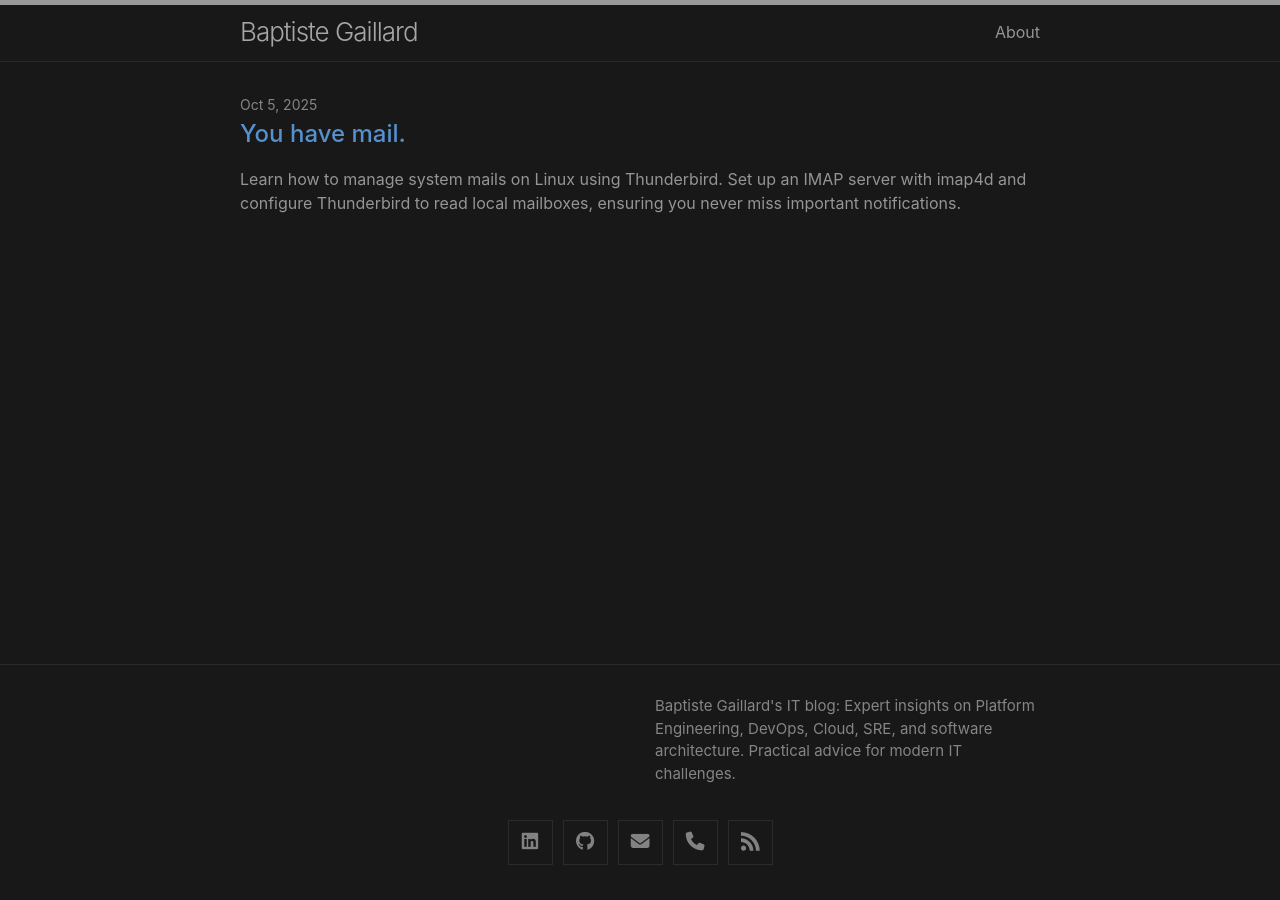
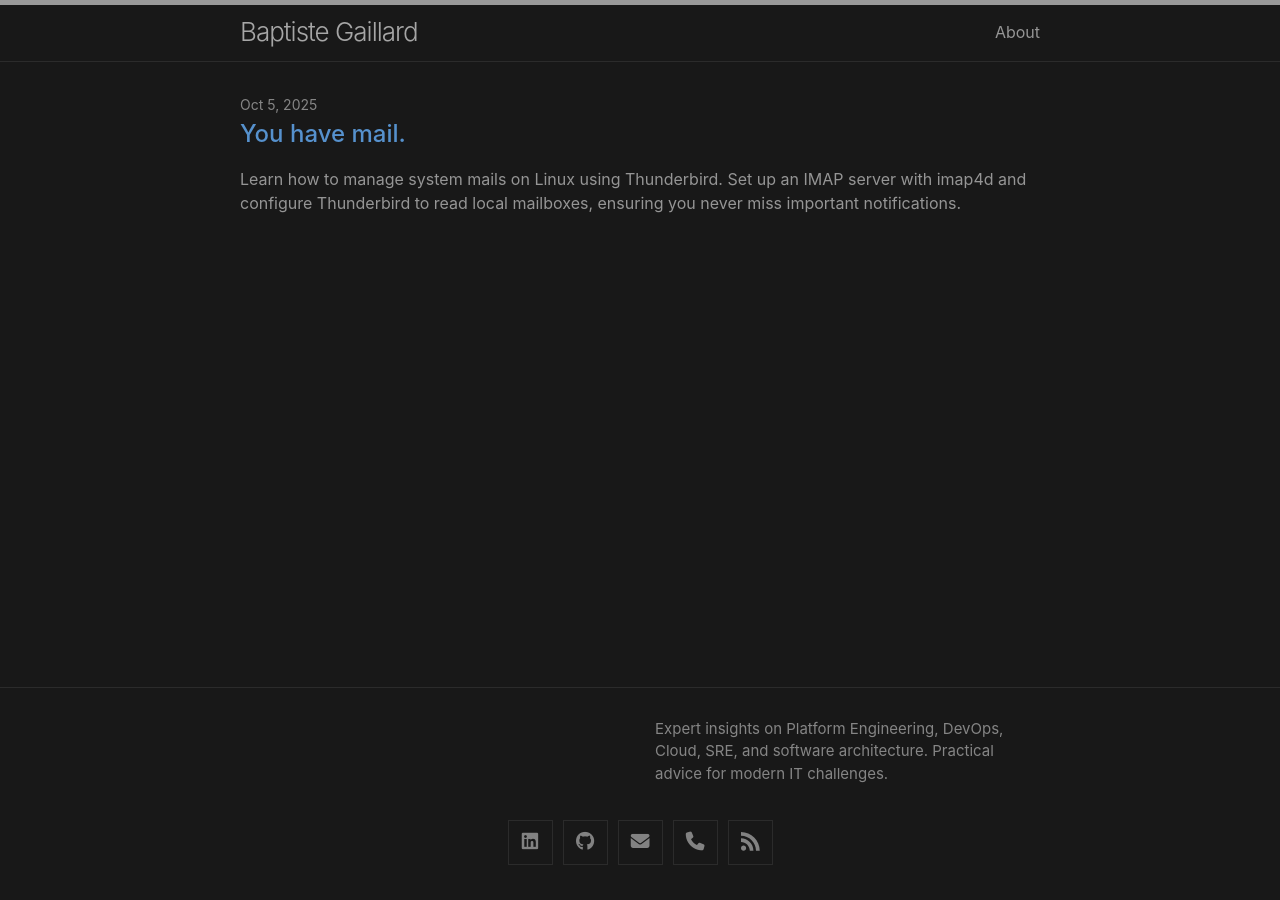
Before and after one commit to bgaillard/bgaillard.github.io, a Jekyll site: the page built from index.md, in a window 1280 px wide. Built offline with Jekyll 4.4.1, drawn with Linux system fonts in a browser that asks for light colours; nearby versions of some CDN libraries.

Commit message:
Improve meta description.

```diff
--- a/_config.yml
+++ b/_config.yml
@@ -21,7 +21,7 @@
 title: Baptiste Gaillard
 email: baptiste.gaillard@gmail.com
 description: >-
-  Baptiste Gaillard's IT blog: Expert insights on Platform Engineering, DevOps, Cloud, SRE, and software architecture. Practical advice for modern IT challenges.
+  Expert insights on Platform Engineering, DevOps, Cloud, SRE, and software architecture. Practical advice for modern IT challenges.
 baseurl: "" # the subpath of your site, e.g. /blog
 url: "https://bgaillard.github.io"
 twitter_username: jekyllrb
```
